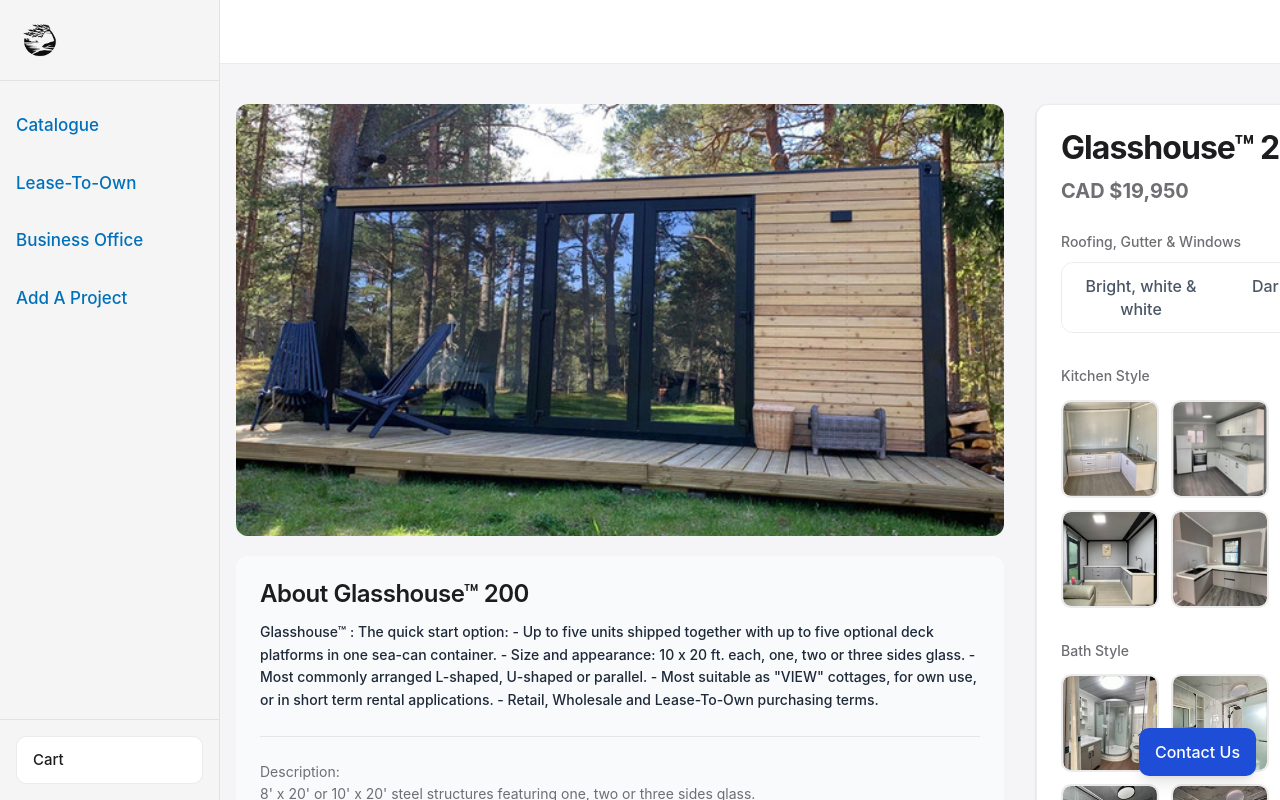
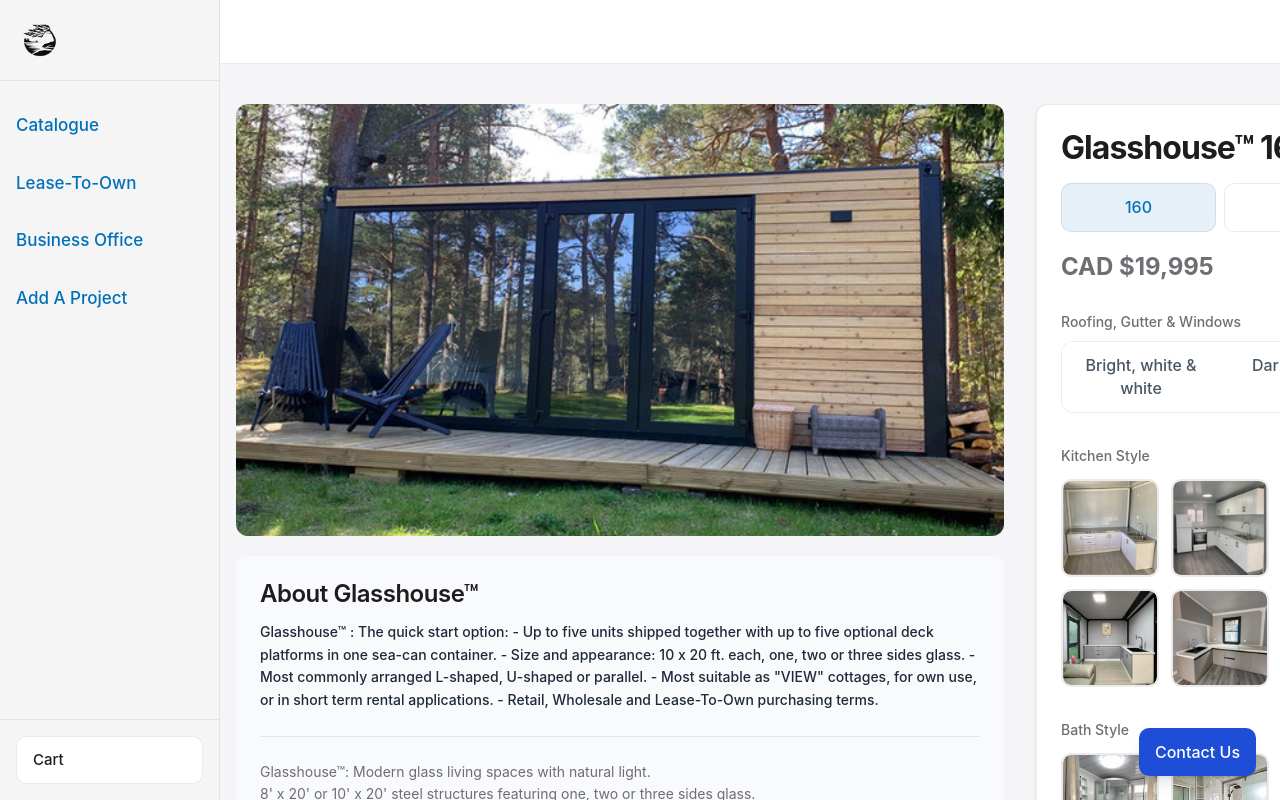
Before and after one commit to justinumailed-create/talishouse-clean, a Next.js app: page /glasshouse in a window 1280 px wide. Shown: the top 800 px of the page. Built offline with nearby package versions, Linux system fonts and the light colour scheme; no server answers; the database is empty.

Commit message:
feat: multi-model product pages with selector buttons (Glasshouse 160/200, Recreational 420/800, Residential 1600/2400)

```diff
--- a/app/glasshouse/page.tsx
+++ b/app/glasshouse/page.tsx
@@ -4,23 +4,20 @@
 import ProductLayout from "@/components/ProductLayout";
 import { useCart } from "@/context/CartContext";
 import { ProductConfigurator } from "@/components/ProductConfigurator";
-import {
-  glasshouseModels,
-  glasshouseFamily,
-  type ProductModel,
-} from "@/lib/products";
+import { getModelsByCategory, getDefaultModel, PRODUCT_CATEGORIES } from "@/lib/products";
 import { getAddonsForProduct, addonsRecord } from "@/lib/config/addons";
-import { productFamilies } from "@/lib/productFamilies";
 
 export const dynamic = "force-dynamic";
 
 export default function GlasshousePage() {
+  const models = getModelsByCategory("glasshouse");
+  const defaultModel = getDefaultModel("glasshouse")!;
+
+  const [selectedModel, setSelectedModel] = useState(defaultModel);
   const [selectedOptions, setSelectedOptions] = useState<Record<string, string>>({});
   const [selectedAddons, setSelectedAddons] = useState<Record<string, boolean>>({});
   const [wholesaleRequested, setWholesaleRequested] = useState(false);
   const { addToCart } = useCart();
-
-  const model = glasshouseModels[0] as ProductModel;
 
   const toggleOption = (category: string, option: string) => {
     setSelectedOptions((prev) => ({
@@ -42,7 +39,7 @@
   };
 
   const calculateTotal = (): number => {
-    let total = model?.price || 0;
+    let total = selectedModel.price || 0;
     Object.keys(selectedAddons).forEach((addonId) => {
       if (selectedAddons[addonId]) {
         total += getAddonPrice(addonId);
@@ -59,39 +56,60 @@
       .filter(Boolean);
 
     addToCart({
-      id: `${model.id}-${Object.entries(selectedOptions).map(([, v]) => v).join("-")}-${Object.entries(selectedAddons).filter(([,v]) => v).map(([k]) => k).join("-")}`,
-      name: `${model.name}${wholesaleRequested ? " (Wholesale/Lease-to-Own)" : ""}`,
+      id: `glasshouse-${selectedModel.id}-${Object.entries(selectedOptions).map(([, v]) => v).join("-")}`,
+      name: selectedModel.name,
       price: total,
-      image: model?.image || "/images/glasshouse-200.jpeg",
+      image: "/images/glasshouse-200.jpeg",
       options: selectedOptions,
       addons: selectedAddonNames,
       wholesaleRequested,
     });
   };
 
-  const productAddons = getAddonsForProduct(model.id);
+  const productAddons = getAddonsForProduct("glasshouse-200");
 
   return (
     <ProductLayout
-      productName={model?.name || "Glasshouse™"}
-      productImage={model?.image || ""}
+      productName="Glasshouse™"
+      productImage="/images/glasshouse-200.jpeg"
       productSize="glasshouse-200"
-      familyDescription={
-        glasshouseFamily?.gridDescription ||
-        productFamilies?.glasshouse?.gridDescription ||
-        model?.description ||
-        "Modern glass living spaces with natural light."
-      }
-      aboutContent={model?.description || ""}
+      familyDescription={`Glasshouse™ : The quick start option:
+- Up to five units shipped together with up to five optional deck platforms in one sea-can container.
+- Size and appearance: 10 x 20 ft. each, one, two or three sides glass.
+- Most commonly arranged L-shaped, U-shaped or parallel.
+- Most suitable as "VIEW" cottages, for own use, or in short term rental applications.
+- Retail, Wholesale and Lease-To-Own purchasing terms.`}
+      aboutContent={`Glasshouse™: Modern glass living spaces with natural light.
+8' x 20' or 10' x 20' steel structures featuring one, two or three sides glass.
+Great as short-term rental cottages with a view or home offices.`}
     >
       <div className="bg-white border border-gray-200 rounded-xl p-6 shadow-sm">
         <h1 className="text-2xl font-bold tracking-tighter text-gray-900">
-          {model.name}
+          {selectedModel.name}
         </h1>
 
-        <div className="mt-2">
-          <p className="text-xl text-gray-900 font-bold">
-            CAD ${model.price.toLocaleString()}
+        {/* MODEL SELECTOR */}
+        <div className="mt-4 mb-2">
+          <div className="grid grid-cols-2 gap-2">
+            {models.map((model) => (
+              <button
+                key={model.id}
+                onClick={() => setSelectedModel(model)}
+                className={`p-3 rounded-lg border text-sm font-medium transition-all ${
+                  selectedModel.id === model.id
+                    ? "border-[#0070ba] bg-[#0070ba]/10 text-[#0070ba]"
+                    : "border-gray-200 bg-white text-gray-700 hover:border-gray-400"
+                }`}
+              >
+                {model.name.replace("Glasshouse™ ", "")}
+              </button>
+            ))}
+          </div>
+        </div>
+
+        <div className="mt-4">
+          <p className="text-2xl text-gray-900 font-bold">
+            CAD ${selectedModel.price.toLocaleString()}
           </p>
         </div>
 
@@ -150,7 +168,7 @@
             onClick={handleAddToCart}
             className="btn-primary w-full"
           >
-            ADD TO CART — {model.name} — CAD ${calculateTotal().toLocaleString()}
+            ADD TO CART — {selectedModel.name} — CAD ${calculateTotal().toLocaleString()}
           </button>
 
           <div className="text-center">
--- a/app/talishouse/page.tsx
+++ b/app/talishouse/page.tsx
@@ -5,80 +5,68 @@
 import { useCart } from "@/context/CartContext";
 import ProductLayout from "@/components/ProductLayout";
 import { ProductConfigurator } from "@/components/ProductConfigurator";
-import {
-  talishouseModels,
-  talishouseFamily,
-  type Bundle,
-} from "@/lib/products";
+import { getModelsByCategory, getDefaultModel, type CategoryModel } from "@/lib/products";
 import { getAddonsForProduct, addonsRecord } from "@/lib/config/addons";
-import { productFamilies } from "@/lib/productFamilies";
 
-const EXPECTED_CATEGORY_PREFIX = "talishouse";
-
-const PRODUCT_SLUG_MAP: Record<string, string> = {
-  "420": "talishouse-420",
-  "residential": "talishouse-residential",
-  "talishouse-420": "talishouse-420",
-  "talishouse-residential": "talishouse-residential",
+const CATEGORY_CONFIG = {
+  recreational: {
+    name: "Talishouse™ Recreational",
+    slug: "420",
+    image: "/images/talishouse-420.png",
+    size: "talishouse-420",
+    description: `Talishouse™ Recreational : The flexible modular home system:
+- 21' x 20' steel structures assembled in one day and move-in ready in one week.
+- Two bedrooms, one bath, open concept living-dining-kitchen.
+- Scalable from single units to multi-unit developments.
+- Retail, Wholesale and Lease-To-Own purchasing terms.`,
+    productId: "talishouse-420",
+  },
+  residential: {
+    name: "Talishouse™ Residential",
+    slug: "residential",
+    image: "/images/talishouse-850.png",
+    size: "talishouse-residential",
+    description: `Talishouse™ Residential : Scalable living solutions:
+- Multi-unit residential developments
+- 21' x 20' steel structures assembled in one day
+- Two bedrooms, one bath, open concept living-dining-kitchen
+- From single units to complete communities
+- Retail, Wholesale and Lease-To-Own purchasing terms.`,
+    productId: "talishouse-residential",
+  },
 };
 
-function resolveProductId(param: string | null): string {
-  if (!param) return "talishouse-420";
-  const mapped = PRODUCT_SLUG_MAP[param];
-  if (mapped && talishouseModels.some((m) => m.id === mapped)) {
-    return mapped;
-  }
-  if (talishouseModels.some((m) => m.id === param)) {
-    return param;
-  }
-  return "talishouse-420";
-}
+type CategoryType = "recreational" | "residential";
 
 function TalishouseContent() {
   const searchParams = useSearchParams();
   const productParam = searchParams.get("product");
 
-  const resolvedModelId = resolveProductId(productParam);
-  console.log("Opening product:", resolvedModelId);
+  const category: CategoryType = productParam === "residential" ? "residential" : "recreational";
+  const config = CATEGORY_CONFIG[category];
+  const models = getModelsByCategory(category);
+  const defaultModel = getDefaultModel(category)!;
 
-  const [selectedModelId, setSelectedModelId] = useState<string>(resolvedModelId);
-  const [selectedBundleId, setSelectedBundleId] = useState<string>("residential-800");
+  const [selectedModel, setSelectedModel] = useState<CategoryModel>(defaultModel);
   const [selectedOptions, setSelectedOptions] = useState<Record<string, string>>({});
   const [selectedAddons, setSelectedAddons] = useState<Record<string, boolean>>({});
   const [wholesaleRequested, setWholesaleRequested] = useState(false);
   const { addToCart } = useCart();
 
-  const currentProduct = talishouseModels.find((m) => m.id === selectedModelId);
-
   useEffect(() => {
     const param = searchParams.get("product");
-    const resolved = resolveProductId(param);
-    if (resolved && resolved !== selectedModelId) {
-      setSelectedModelId(resolved);
+    const newCategory: CategoryType = param === "residential" ? "residential" : "recreational";
+    const newModels = getModelsByCategory(newCategory);
+    const newDefault = newModels[0];
+    if (newDefault && newDefault.id !== selectedModel.id) {
+      setSelectedModel(newDefault);
       setSelectedOptions({});
       setSelectedAddons({});
     }
-  }, [searchParams, selectedModelId]);
+  }, [searchParams]);
 
-  if (!currentProduct) {
-    return (
-      <div className="min-h-screen bg-white flex items-center justify-center">
-        <p className="text-gray-500">Product not found</p>
-      </div>
-    );
-  }
-
-  if (!currentProduct.category.startsWith(EXPECTED_CATEGORY_PREFIX)) {
-    throw new Error(`Product layout mismatch: expected ${EXPECTED_CATEGORY_PREFIX}, got ${currentProduct.category}`);
-  }
-
-  const selectedBundle = currentProduct.bundles?.find((b: Bundle) => b.id === selectedBundleId);
-  const calculatedPrice = selectedBundle
-    ? selectedBundle.units * selectedBundle.basePrice
-    : currentProduct.price;
-
-  const toggleOption = (category: string, option: string) => {
-    setSelectedOptions((prev) => ({ ...prev, [category]: option }));
+  const toggleOption = (cat: string, option: string) => {
+    setSelectedOptions((prev) => ({ ...prev, [cat]: option }));
   };
 
   const toggleAddon = (addonId: string) => {
@@ -91,7 +79,7 @@
   };
 
   const calculateTotal = (): number => {
-    let total = calculatedPrice;
+    let total = selectedModel.price || 0;
     Object.keys(selectedAddons).forEach((addonId) => {
       if (selectedAddons[addonId]) {
         total += getAddonPrice(addonId);
@@ -107,80 +95,58 @@
       .map((id) => addonsRecord[id]?.name)
       .filter(Boolean);
 
-    const productName = selectedBundle
-      ? `${selectedBundle.name} (${selectedBundle.units} units)`
-      : currentProduct.name;
-
     addToCart({
-      id: `${currentProduct.id}-${selectedBundleId}-${Object.entries(selectedOptions).map(([, v]) => v).join("-")}-${Object.entries(selectedAddons).filter(([,v]) => v).map(([k]) => k).join("-")}`,
-      name: `${productName}${wholesaleRequested ? " (Wholesale)" : ""}`,
+      id: `talishouse-${category}-${selectedModel.id}`,
+      name: selectedModel.name,
       price: total,
-      image: currentProduct?.image || "/images/talishouse-420.png",
+      image: config.image,
       options: selectedOptions,
       addons: selectedAddonNames,
       wholesaleRequested,
     });
   };
 
-  const productAddons = getAddonsForProduct(currentProduct.id);
-
-  const filteredBundles = currentProduct.bundles || [];
+  const productAddons = getAddonsForProduct(config.productId);
 
   return (
     <ProductLayout
-      productName={currentProduct?.name || "Talishouse™"}
-      productImage={currentProduct?.image || ""}
-      productSize={currentProduct?.id}
-      familyDescription={
-        talishouseFamily?.gridDescription ||
-        productFamilies?.talishouse?.gridDescription ||
-        currentProduct?.description ||
-        "Flexible modular housing solutions designed for modern living."
-      }
-      aboutContent={currentProduct?.description || ""}
+      productName={config.name}
+      productImage={config.image}
+      productSize={config.size}
+      familyDescription={config.description}
+      aboutContent={`${selectedModel.name}: ${config.description.split(':')[1]?.split('.')[0] || 'Modern modular living solution'}`}
     >
       <div className="bg-white border border-gray-200 rounded-xl p-6 shadow-sm">
-        <div className="flex items-center justify-between mb-4">
         <h1 className="text-2xl font-bold tracking-tighter text-gray-900">
-            {currentProduct.name}
+          {selectedModel.name}
         </h1>
-        </div>
 
-        {filteredBundles.length > 0 && (
-          <div className="mb-6">
-            <h3 className="text-xs font-bold uppercase tracking-wider text-gray-500 mb-3">
-              Select Bundle Size
-            </h3>
+        {/* MODEL SELECTOR */}
+        <div className="mt-4 mb-2">
           <div className="grid grid-cols-2 gap-2">
-              {filteredBundles.map((bundle: Bundle) => (
+            {models.map((model) => (
               <button
-                  key={bundle.id}
-                  onClick={() => setSelectedBundleId(bundle.id)}
-                  className={`p-4 rounded-xl border text-sm font-medium transition duration-200 hover:scale-[1.01] ${
-                    selectedBundleId === bundle.id
+                key={model.id}
+                onClick={() => setSelectedModel(model)}
+                className={`p-3 rounded-lg border text-sm font-medium transition-all ${
+                  selectedModel.id === model.id
                     ? "border-[#0070ba] bg-[#0070ba]/10 text-[#0070ba]"
-                      : "border-gray-200 bg-white text-gray-700 hover:bg-gray-50"
+                    : "border-gray-200 bg-white text-gray-700 hover:border-gray-400"
                 }`}
               >
-                  {bundle.name.replace("Talishouse™ ", "")}
+                {model.name.replace("Talishouse™ ", "")}
               </button>
             ))}
           </div>
         </div>
-        )}
 
-        <div className="mb-6">
+        <div className="mt-4">
           <p className="text-2xl text-gray-900 font-bold">
-            CAD ${calculatedPrice.toLocaleString()}
+            CAD ${selectedModel.price.toLocaleString()}
           </p>
-          {selectedBundle && (
-            <p className="text-xs text-gray-500">
-              {selectedBundle.units} x CAD ${selectedBundle.basePrice.toLocaleString()}
-            </p>
-          )}
         </div>
 
-        <div className="space-y-6">
+        <div className="mt-6 space-y-6">
           <ProductConfigurator
             selectedOptions={selectedOptions}
             onOptionChange={toggleOption}
@@ -233,17 +199,19 @@
 
           <button
             onClick={handleAddToCart}
-            className="btn-primary w-full text-lg"
+            className="btn-primary w-full"
           >
-            ADD TO CART — CAD ${calculateTotal().toLocaleString()}
+            ADD TO CART — {selectedModel.name} — CAD ${calculateTotal().toLocaleString()}
           </button>
 
+          <div className="text-center">
             <a
-            href={`/lease-to-own?productId=${currentProduct.id}`}
-            className="block w-full text-center btn-secondary"
+              href="/lease-to-own"
+              className="text-xs text-gray-500 hover:text-black underline"
             >
-            Start Lease-to-Own →
+              Interested in financing? Learn about Lease-to-Own →
             </a>
+          </div>
         </div>
       </div>
     </ProductLayout>
@@ -252,11 +220,7 @@
 
 export default function TalishousePage() {
   return (
-    <Suspense fallback={
-      <div className="min-h-screen bg-white flex items-center justify-center">
-        <p className="text-gray-500">Loading...</p>
-      </div>
-    }>
+    <Suspense fallback={<div className="min-h-screen flex items-center justify-center">Loading...</div>}>
       <TalishouseContent />
     </Suspense>
   );
--- a/lib/products.ts
+++ b/lib/products.ts
@@ -32,6 +32,38 @@
   image: string;
   gridDescription: string;
   models: string[];
+}
+
+export interface CategoryModel {
+  id: string;
+  name: string;
+  price: number;
+  description?: string;
+}
+
+export const PRODUCT_CATEGORIES: Record<string, CategoryModel[]> = {
+  glasshouse: [
+    { id: "160", name: "Glasshouse™ 160", price: 19995 },
+    { id: "200", name: "Glasshouse™ 200", price: 24995 }
+  ],
+  recreational: [
+    { id: "420", name: "Talishouse™ 420", price: 39950 },
+    { id: "800", name: "Talishouse™ 800", price: 79995 }
+  ],
+  residential: [
+    { id: "1600", name: "Talishouse™ 1600", price: 109995 },
+    { id: "2400", name: "Talishouse™ 2400", price: 139995 }
+  ]
+};
+
+export function getModelsByCategory(category: string): CategoryModel[] {
+  return PRODUCT_CATEGORIES[category] || [];
+}
+
+export function getDefaultModel(category: string): CategoryModel | undefined {
+  const models = PRODUCT_CATEGORIES[category];
+  if (!models || models.length === 0) return undefined;
+  return models[0];
 }
 
 export { ADDONS as addons, getAddonsForProduct, getAddonById, addonsRecord } from "@/lib/config/addons";
```
Lines whose indentation alone changed are shown as unchanged.
